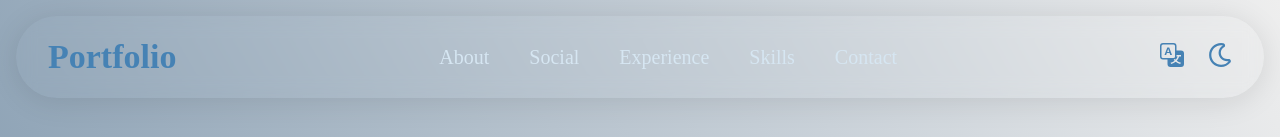
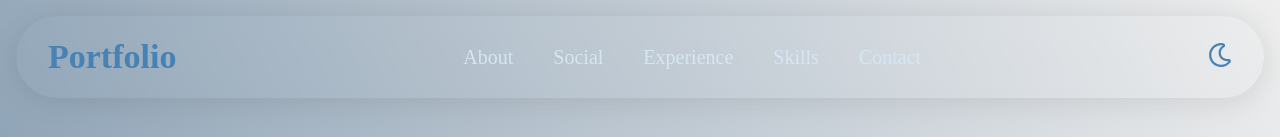
Before and after one commit to Morteza-Hoseinzadeh/personal-portfolio, a React (Create React App) app: page / in a window 1280 px wide. Shown: the top 137 px of the page. Built offline with nearby package versions, Linux system fonts and the light colour scheme; a web font is replaced by a local one.

Commit message:
remove translate icon

```diff
--- a/src/components/navbar/index.jsx
+++ b/src/components/navbar/index.jsx
@@ -125,7 +125,7 @@ const DesktopNavbar = ({ theme, darkModeColorControl, toggleDarkMode, darkMode }
       <NavLinks theme={theme} />
     </Box>
     <Box sx={icon_style(theme, darkModeColorControl)}>
-      <BsTranslate size={24} />
+      {/* <BsTranslate size={24} /> */}
       <ThemeIcon isDarkMode={darkMode} toggleDarkMode={toggleDarkMode} />
     </Box>
   </Box>
```
